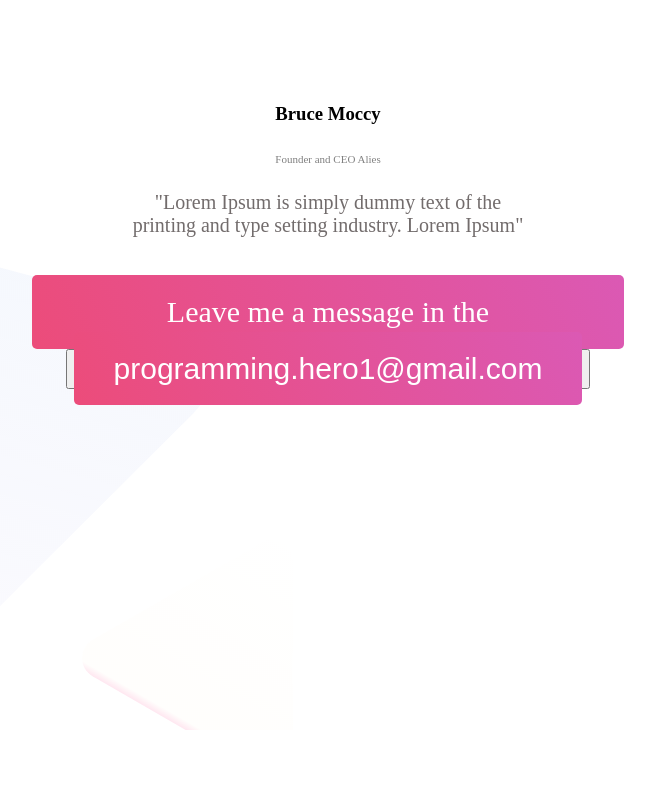
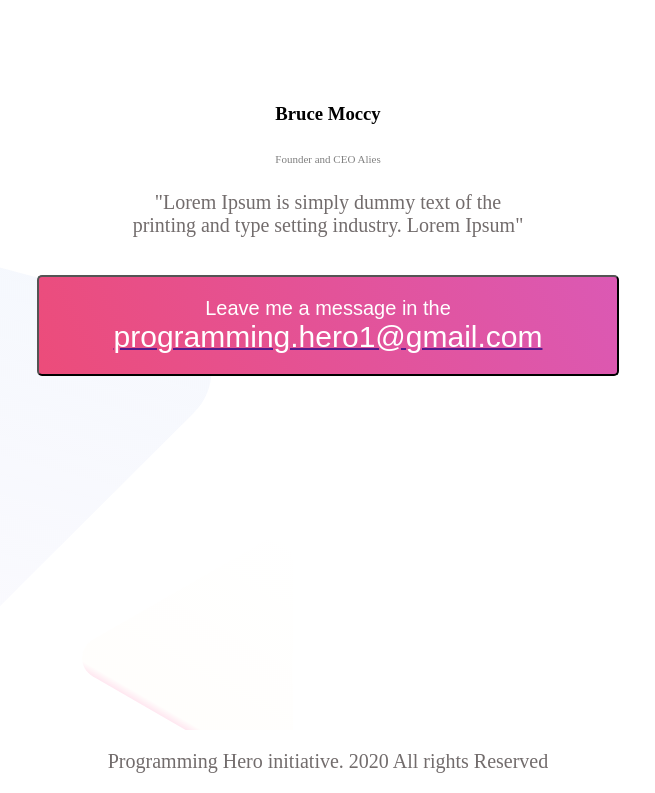
Before and after one commit to khosnuur/personal-website, a plain HTML site: page index.html in a window 1280 px wide. Shown: the part 2443-3236 px from the top of the page, without its empty margins (312-967 px from the left). Before the commit the page ends 3173 px from the top, so only its background shows below. Drawn offline with Linux system fonts and the light colour scheme.

Commit message:
need to check

```diff
--- a/index.html
+++ b/index.html
@@ -15,7 +15,7 @@
         <div class="intro">
 
             <h1>Hello I'm <br><br>
-            <span class="highlight"> Jack Smith </h1>
+            <span class="highlight"> Jack Smith </span></h1>
             <p>You might saw me jumping, climbing buildings, and stopping trains. But nobody pays me a dime for that work. </p>
                    <br> <br>
 
@@ -74,12 +74,17 @@
             <br>
 
 
-       <div class="email-box">
-             <p class="hero"> Leave me a message in the</p>  <button> <a class="message"  target="-blank" href="">programming.hero1@gmail.com</a></button>
+
+        <button class="hire">
+            Leave me a message in the <br>
+            <a href=""> <span class="message">programming.hero1@gmail.com </span></a>
+        </button>
         </div>
 
 
     </section>
+
+    <p class="bruce-moccy">Programming Hero initiative. 2020 All rights Reserved</p>
 
 
 
--- a/style.css
+++ b/style.css
@@ -75,16 +75,10 @@ font-size: 40px;
     font-size: 11px;
     color:grey;
 }
-.email-box p, .email-box a{
-    width: 40%;
-    margin: auto;
-    text-align: center;
+
+.message{
+    color: white;
+    font-size: 30px;
+    padding:35px;
     text-decoration: none;
-    background-image: linear-gradient(65deg,#EC4C7A,rgb(219, 89, 180));
-    color: white;
-    padding:20px 40px;
-    border-width: 50px;
-    font-size: 30px;
-    border-radius: 5px;
-
 }
```
